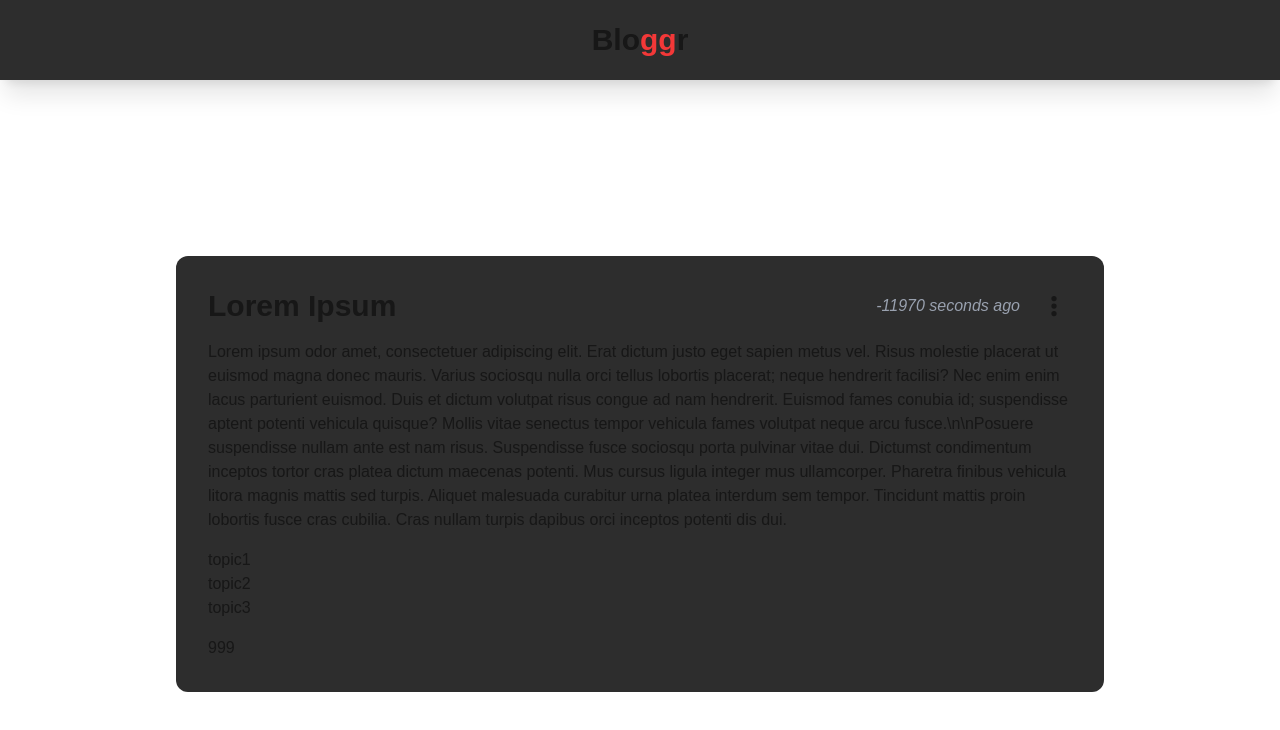
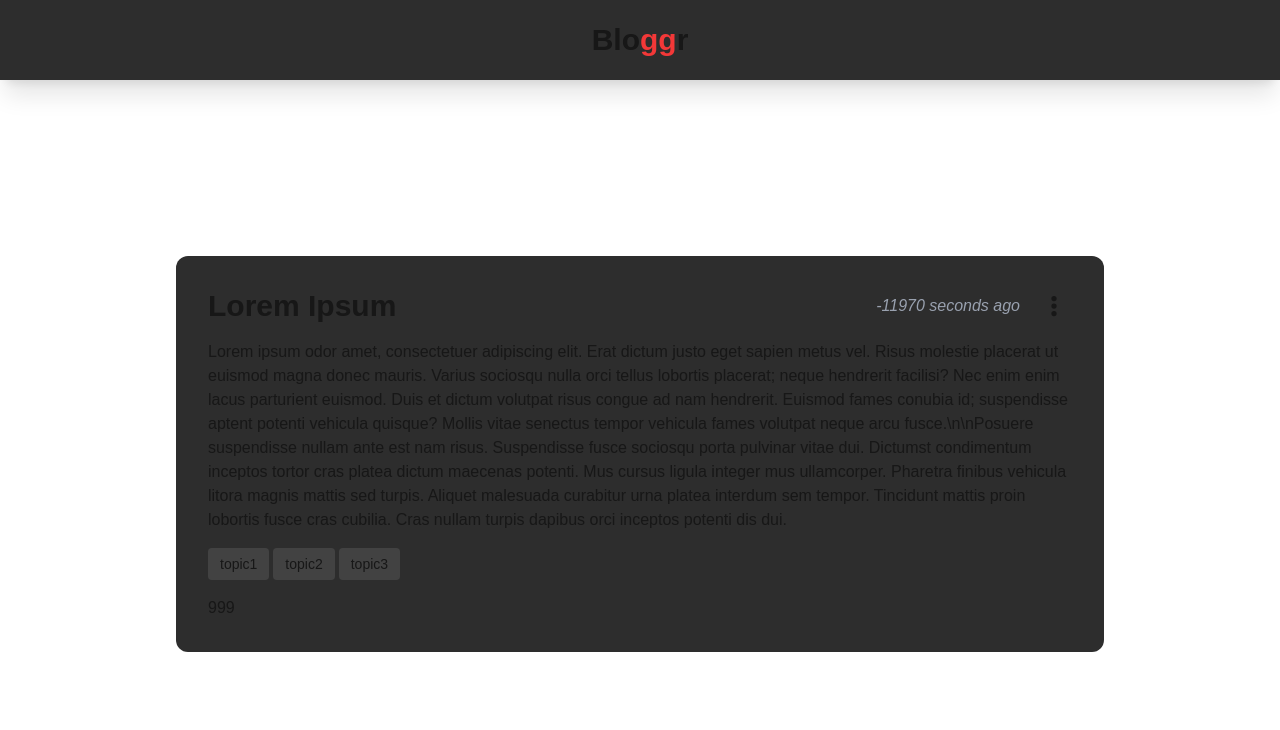
Before and after one commit to AdrianMosnegutu/Bloggr, a Next.js app in the folder frontend/: page / in a window 1280 px wide. Shown: the top 730 px of the page. Built offline with nearby package versions, Linux system fonts and the light colour scheme; a web font is replaced by a local one.

Commit message:
feat: add topic badge
Added a topic badge for each post.

```diff
--- a/frontend/components/Post.tsx
+++ b/frontend/components/Post.tsx
@@ -1,6 +1,7 @@
 import timeSince from "@/helpers/timeSince";
 import { faEllipsisVertical } from "@fortawesome/free-solid-svg-icons";
 import { FontAwesomeIcon } from "@fortawesome/react-fontawesome";
+import TopicsList from "./TopicsList";
 
 interface Props {
   title: string;
@@ -29,7 +30,7 @@ export default function Post({
         >
           {timeSince(time)}
         </time>
-        <button className="aspect-square w-9 cursor-pointer rounded-sm transition-colors hover:bg-white/25">
+        <button className="aspect-square w-9 cursor-pointer rounded-sm transition-colors hover:bg-white/10">
           <FontAwesomeIcon icon={faEllipsisVertical} size="xl" />
         </button>
       </div>
@@ -39,11 +40,7 @@ export default function Post({
           <li key={index}>Test</li>
         ))}
       </ul>
-      <ul className={topics.length === 0 ? "hidden" : ""}>
-        {topics.map((topic, index) => (
-          <li key={index}>{topic}</li>
-        ))}
-      </ul>
+      <TopicsList topics={topics} />
       <ul>
         <div>
           <span>{likes}</span>
--- /dev/null
+++ b/frontend/components/Topic.tsx
@@ -0,0 +1,11 @@
+interface Props {
+  topicName: string;
+}
+
+export default function Topic({ topicName }: Props) {
+  return (
+    <li className="w-fit rounded-sm bg-white/10 p-3 pt-1 pb-1">
+      <span className="text-sm">{topicName}</span>
+    </li>
+  );
+}
--- /dev/null
+++ b/frontend/components/TopicsList.tsx
@@ -0,0 +1,15 @@
+import Topic from "./Topic";
+
+interface Props {
+  topics: string[];
+}
+
+export default function TopicsList({ topics }: Props) {
+  return (
+    <ul className={`${topics.length === 0 ? "hidden" : ""} flex gap-1`}>
+      {topics.map((topic, index) => (
+        <Topic key={index} topicName={topic} />
+      ))}
+    </ul>
+  );
+}
```
